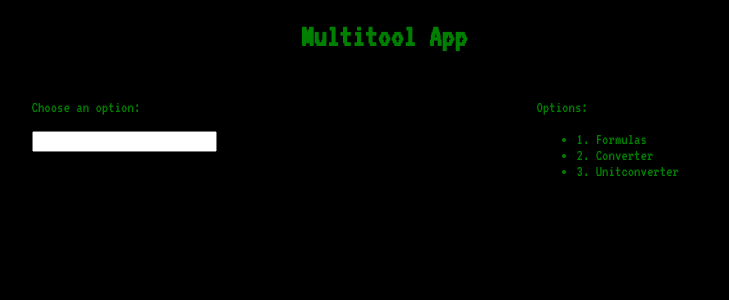
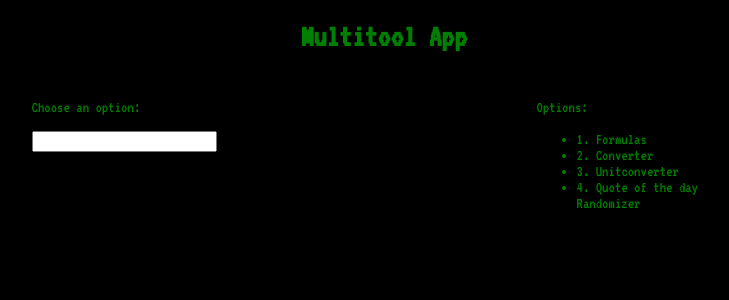
Before and after one commit to ScharmhaarKonig/multitool, a React (Create React App) app: page / in a window 1280 px wide. Shown: the top 300 px of the page, without its empty margins (256-985 px from the left). Built offline with nearby package versions, Linux system fonts and the light colour scheme.

Commit message:
Quote of the day randomizer added

```diff
--- a/src/App.js
+++ b/src/App.js
@@ -2,6 +2,7 @@ import React, { useState } from 'react';
 import Converter from './components/Converter';
 import Formulas from './components/Formulas';
 import Unitconverter from './components/Unitconverter';
+import QuoteofthedayRandomizer from './components/QuoteofthedayRandomizer';
 
 function App() {
   const [selectedOption, setSelectedOption] = useState('');
@@ -14,6 +15,8 @@ function App() {
         return <Converter />;
       case '3':
         return <Unitconverter />;
+      case '4':
+        return <QuoteofthedayRandomizer/>;
       default:
         return null;
     }
@@ -38,6 +41,7 @@ function App() {
             <li onClick={() => setSelectedOption('1')}>1. Formulas</li>
             <li onClick={() => setSelectedOption('2')}>2. Converter</li>
             <li onClick={() => setSelectedOption('3')}>3. Unitconverter</li>
+            <li onClick={() => setSelectedOption('4')}>4. Quote of the day Randomizer</li>
           </ul>
         </div>
       </div>
--- /dev/null
+++ b/src/components/QuoteofthedayRandomizer.js
@@ -0,0 +1,9 @@
+import React from 'react'
+
+function QuoteofthedayRandomizer() {
+  return (
+    <div></div>
+  )
+}
+
+export default QuoteofthedayRandomizer
```
